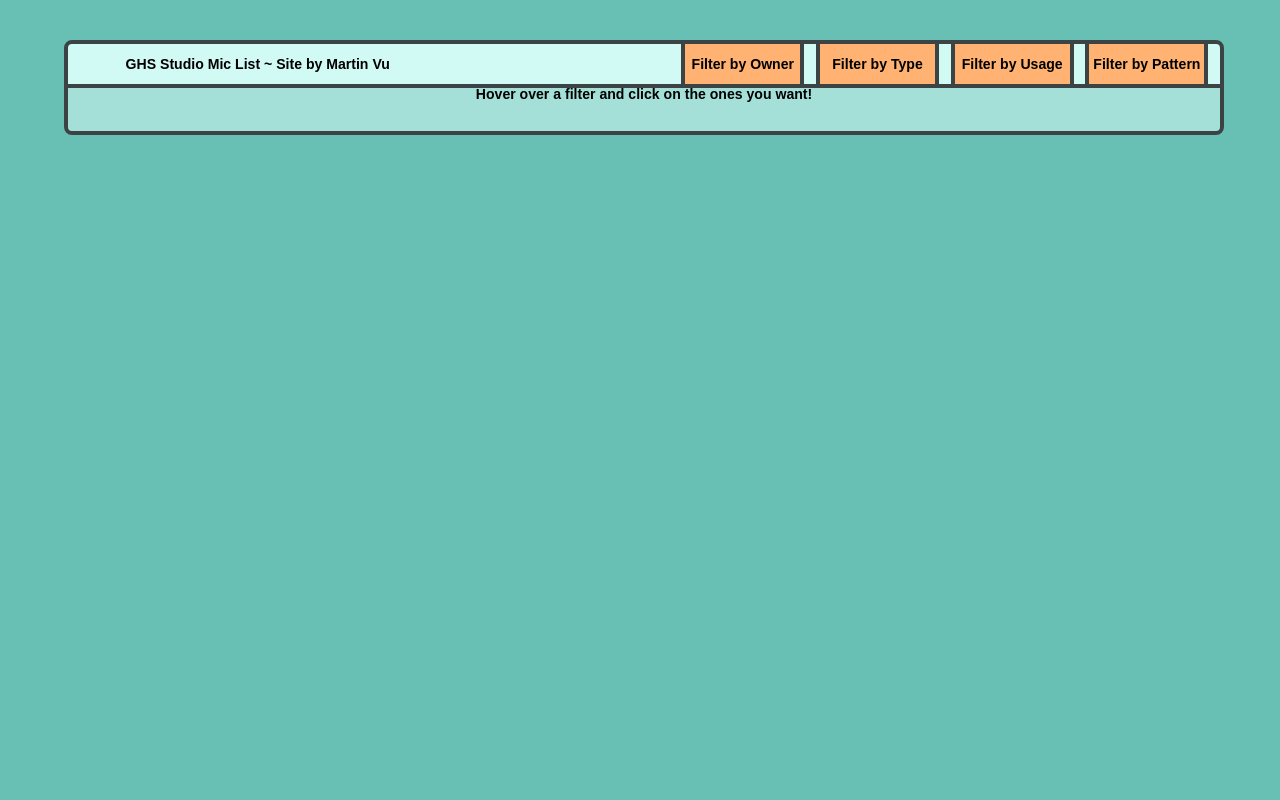
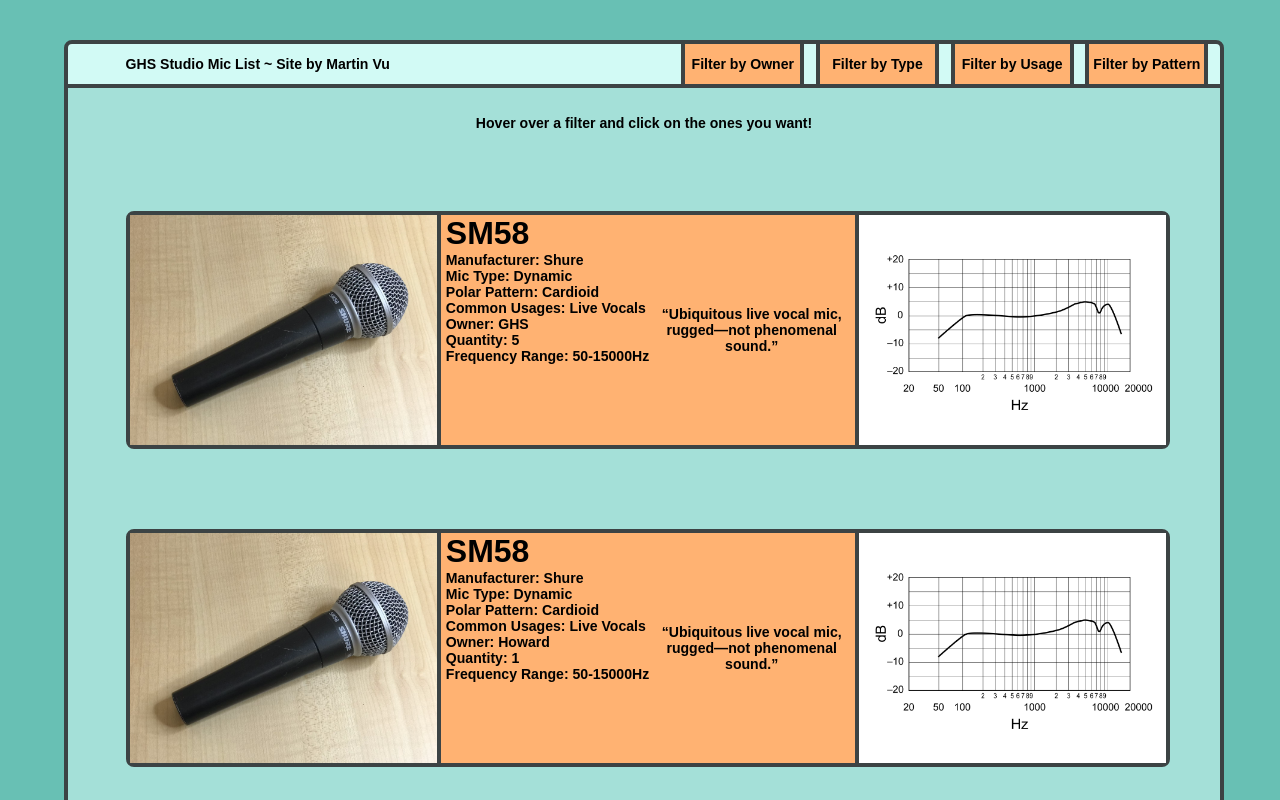
Before and after one commit to Yes7933/miclist, a plain HTML site: page index.html in a window 1280 px wide. Drawn offline with Linux system fonts and the light colour scheme.

Commit message:
attempt fix 3

```diff
--- a/index.html
+++ b/index.html
@@ -1,7 +1,7 @@
 <head>
 	<title>Studio Microphone List (GHS)</title>
 	<link rel="stylesheet" href="src/css.css" />
-	<script src="src/js.js"></script>
+	<script src="js.js"></script>
 </head>
 <body>
 	<div id="header">
--- a/js.js
+++ b/js.js
@@ -10,8 +10,8 @@
 			usage: ["Live Vocals"],
 			owner: "GHS",
 			quantity: "5",
-			image: "img/SM58.png",
-			freqgraph: "img/sm58f.png",
+			image: "/img/SM58.png",
+			freqgraph: "/img/sm58f.png",
 			freqrange: "50-15000Hz",
 		},
 		{
```
